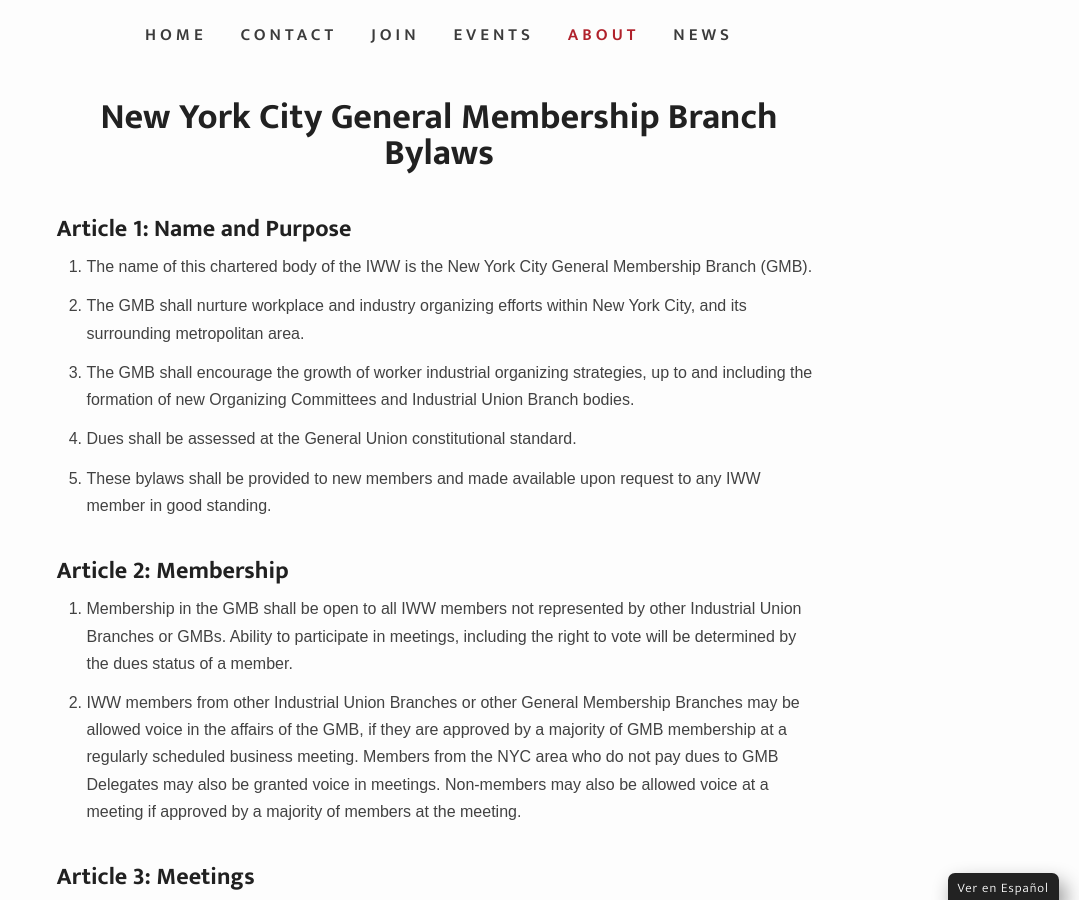
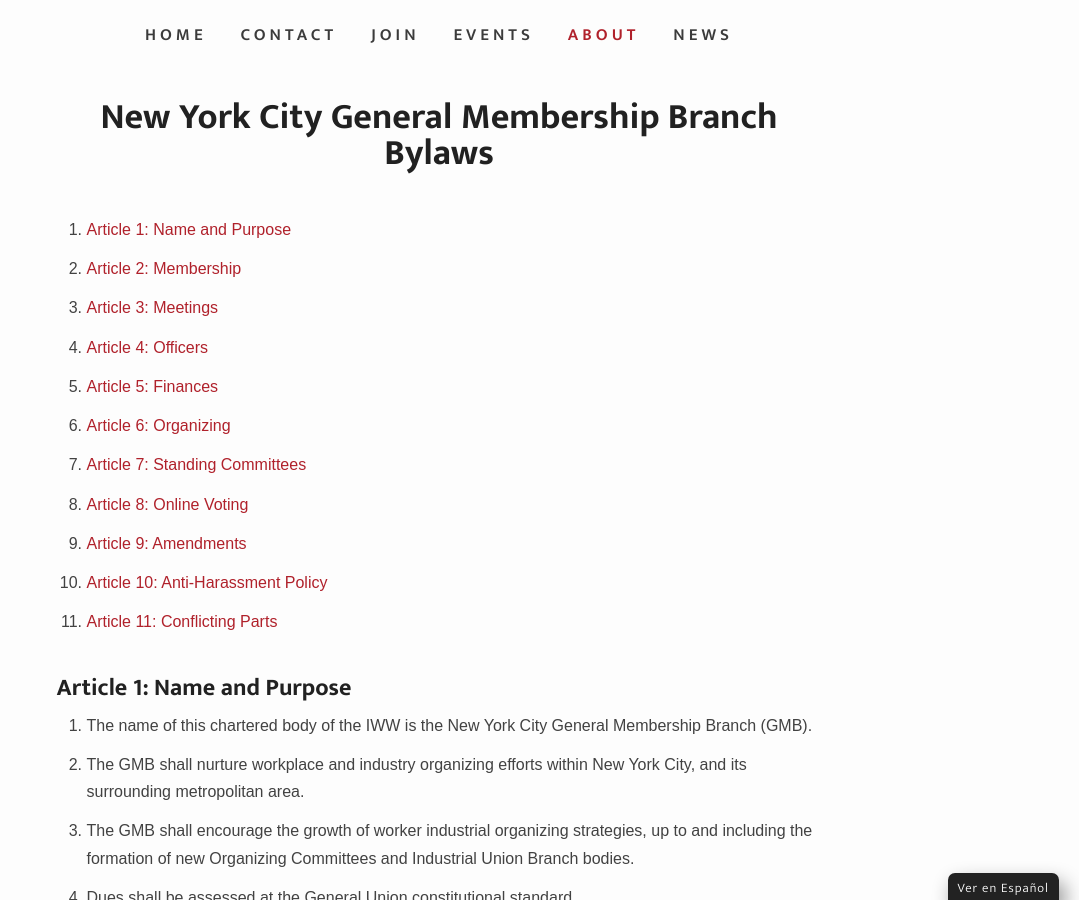
Before and after one commit to IWW-NYC-GMB/iww.nyc, a Jekyll site: the page built from bylaws.html, in a window 1280 px wide and 900 px high, scrolled down 598 px. Shown: the whole window, without its empty margins (201-1280 px from the left). Built offline with Jekyll 4.4.1, drawn with Linux system fonts in a browser that asks for light colours; some web fonts are replaced.

Commit message:
Update bylaws.html

```diff
--- a/bylaws.html
+++ b/bylaws.html
@@ -4,8 +4,21 @@
 permalink: /bylaws/
 heading: true
 ---
+<ol style="margin-top:10px">
+  <li><a href="#article-1">Article 1: Name and Purpose</a></li>
+  <li><a href="#article-2">Article 2: Membership</a></li>
+  <li><a href="#article-3">Article 3: Meetings</a></li>
+  <li><a href="#article-4">Article 4: Officers</a></li>
+  <li><a href="#article-5">Article 5: Finances</a></li>
+  <li><a href="#article-6">Article 6: Organizing</a></li>
+  <li><a href="#article-7">Article 7: Standing Committees</a></li>
+  <li><a href="#article-8">Article 8: Online Voting</a></li>
+  <li><a href="#article-9">Article 9: Amendments</a></li>
+  <li><a href="#article-10">Article 10: Anti-Harassment Policy</a></li>
+  <li><a href="#article-11">Article 11: Conflicting Parts</a></li>
+</ol><br>
 <p>
-  <h2>Article 1: Name and Purpose</h2>
+  <h2 id="article-1">Article 1: Name and Purpose</h2>
   <ol>
     <li>The name of this chartered body of the IWW is the New York City General Membership Branch (GMB).</li>
     <li>The GMB shall nurture workplace and industry organizing efforts within New York City, and its surrounding metropolitan area.</li>
@@ -13,18 +26,18 @@
     <li>Dues shall be assessed at the General Union constitutional standard.</li>
     <li>These bylaws shall be provided to new members and made available upon request to any IWW member in good standing.</li>
   </ol><br>
-  <h2>Article 2: Membership</h2>
+  <h2 id="article-2">Article 2: Membership</h2>
   <ol>
     <li>Membership in the GMB shall be open to all IWW members not represented by other Industrial Union Branches or GMBs. Ability to participate in meetings, including the right to vote will be determined by the dues status of a member.</li>
     <li>IWW members from other Industrial Union Branches or other General Membership Branches may be allowed voice in the affairs of the GMB, if they are approved by a majority of GMB membership at a regularly scheduled business meeting. Members from the NYC area who do not pay dues to GMB Delegates may also be granted voice in meetings. Non-members may also be allowed voice at a meeting if approved by a majority of members at the meeting.</li>
   </ol><br>
-  <h2>Article 3: Meetings</h2>
+  <h2 id="article-3">Article 3: Meetings</h2>
   <ol>
     <li>A quorum of five (5) GMB members in Good Standing must be present to conduct the meeting.</li>
     <li>There shall be a minimum of one (1) business meeting of the GMB per month. The time and date need to be well-advertised, and location information must be made available upon request to all GMB members. The GMB may authorize additional business meetings during the month as needed. Other meetings of the Branch may be called for the purpose of discussion and strategizing.</li>
     <li>Members present and in good standing at meetings will be able to vote. Anyone more than two months behind on their dues will not be able to vote, unless approved by those present at the meeting. Assembled Members have the final say in the level of participation of workers in bad standing.</li>
   </ol><br>
-  <h2>Article 4: Officers</h2>
+  <h2 id="article-4">Article 4: Officers</h2>
   <ol>
     <li>The GMB shall elect a Branch Secretary-Treasurer (BST) for one year terms, to begin on January 1st. Nominations for Branch Secretary-Treasurer will be open at the November GMB meeting, with formal election taking place in December by referendum. The duties of Branch Secretary-Treasurer shall be appointed to the individuals receiving the majority number of votes for each position. Instant runoff voting shall be used in cases of more than two candidates per office. Departing Branch Secretary-Treasurers are expected to spend at least one month training their replacements.</li>
     <li>The GMB shall elect a four member Administration Committee to work alongside the Branch Secretary-Treasurer to fulfill tasks such as sending regular emails to our members, managing the membership list, creating meeting agendas, and coordinating the branch’s internal communications. Elections to the Administration Committee shall happen at the December and June GMB meetings, with each member serving half-year terms, serving no more than four (4) consecutive terms. Prior to serving, members of the Administration Committee must have been IWW members for a minimum of six (6) months.</li>
@@ -48,7 +61,7 @@
     <li>The roles of the delegates go beyond the collection of dues. Delegates will be asked to build and maintain relationships with members on their contact sheet, for the purpose of getting them involved in organizing projects, other committees, and for giving everyone a face for the IWW.</li>
     <li>Reports changes in membership information.</li>
   </ul><br>
-  <h2>Article 5: Finances</h2>
+  <h2 id="article-5">Article 5: Finances</h2>
   <ol>
     <li>The GMB shall maintain a bank account in their name for the purposes of organizing and union expenses. It shall be the responsibility of the Branch Secretary-Treasurer to keep a balanced ledger of this account, and to act as liaison between the branch and our bank.</li>
     <li>The primary purposes of maintaining a bank account are to supplement the financial needs of GMB organizing projects, and to contribute to the expenses of the union hall(s).</li>
@@ -57,18 +70,18 @@
     <li>The Branch Secretary-Treasurer shall make financial records available for inspection within a reasonable amount of time upon request by any GMB member in good standing.</li>
     <li>The Branch Secretary-Treasurer may request for branch members to act as alternate signers in issuing written checks from the account. A GMB member must be approved by a majority of a branch business meeting in order to be included at the bank as a secondary signer for the account. Any secondary signers must file receipts and record their expenditures in the GMB ledger in the manner prescribed by the Branch Secretary-Treasurer.</li>
   </ol><br>
-  <h2>Article 6: Organizing</h2>
+  <h2 id="article-6">Article 6: Organizing</h2>
   <ol>
     <li>A committee of at least three (3) members will volunteer or be elected before the branch will authorize an organizing drive to proceed. This committee will be responsible for reporting to the branch at each branch meeting all aspects of the organizing drive which they will oversee.</li>
   </ol><br>
-  <h2>Article 7: Standing Committees</h2>
+  <h2 id="article-7">Article 7: Standing Committees</h2>
   <ol>
     <li>Standing Committees can be appointed for projects of the branch. These are outside of organizing committees. Examples of such committees are Literature, Education, and Fundraising.</li>
     <li>The Committees are expected to have a chair and a set of goals approved by the General Membership Branch.</li>
     <li>Standing Committees will be asked to report monthly to the General Membership Branch.</li>
     <li>The role of committee chair will be to issue monthly report, discuss the status of their Committee with the Branch Secretary-Treasurer, indicate where they need help with their work, and turn in any money they have collected.</li>
   </ol><br>
-  <h2>Article 8: Online Voting</h2>
+  <h2 id="article-8">Article 8: Online Voting</h2>
   <ol>
     <li>Quorum: Quorum is only for ensuring that there is enough interest in and approval of online voting to allow it to be used for the year. Quorum is not registration for online voting. The process of calculating quorum are as follows:
       <ol>
@@ -104,16 +117,16 @@
     <li>All online motions between meetings must be included in the next meeting agenda and recorded in meeting minutes even if their reading is skipped.</li>
     <li>Election of Officers: Online voting may not be used in the election of officers.</li>
   </ol><br>
-  <h2>Article 9: Amendments</h2>
+  <h2 id="article-9">Article 9: Amendments</h2>
   <ol>
     <li>Any article of these bylaws may be amended, or any article may be added, through a majority vote of the branch membership through the December referendum vote conducted by mail ballot.</li>
     <li>For a proposed amendment of these bylaws to be approved for referendum, a written motion stating the amended articles, or article to be added, must be endorsed by at least 10 GMB members in good standing, or endorsed by a regular monthly branch meeting.</li>
   </ol><br>
-  <h2>Article 10: Anti-Harassment Policy</h2>
+  <h2 id="article-10">Article 10: Anti-Harassment Policy</h2>
   <ol>
     <li>Harassment is not allowed.</li>
   </ol><br>
-  <h2>Article 11: Conflicting Parts</h2>
+  <h2 id="article-11">Article 11: Conflicting Parts</h2>
   <ol>
     <li>All parts of the GMB by-laws conflicting with the IWW Constitution are null and void.</li>
   </ol><br>
```
